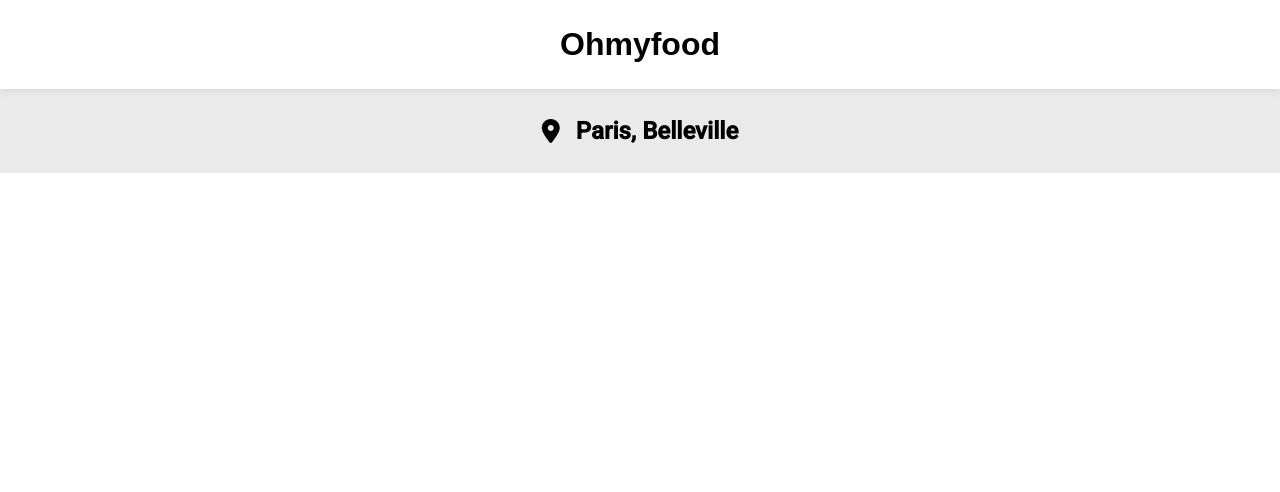
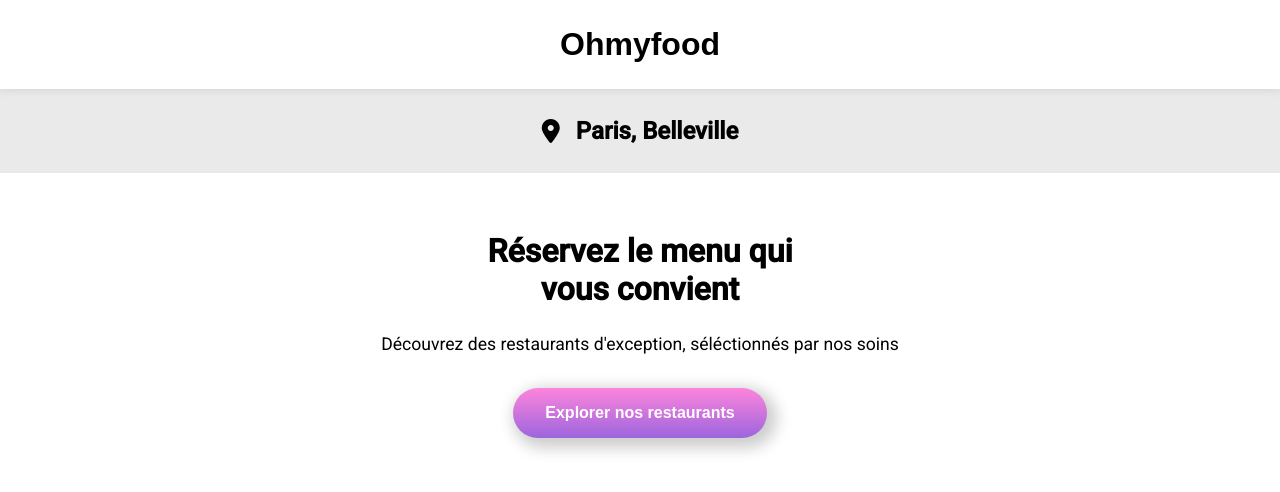
Before and after one commit to Runnerplain/Ohmyfood, a plain HTML site: page index.html in a window 1280 px wide. Drawn offline with Linux system fonts and the light colour scheme; a web font is replaced by a local one.

Commit message:
section et btn

```diff
--- a/index.html
+++ b/index.html
@@ -18,6 +18,11 @@
             <i class="fa-solid fa-location-dot"></i>
             <h2>Paris, Belleville</h2>
         </div>
+        <section class="search">
+            <h2>Réservez le menu qui <br> vous convient</h2>
+            <p>Découvrez des restaurants d'exception, séléctionnés par nos soins</p>
+            <button>Explorer nos restaurants</button>
+        </section>
     </main>
 </body>
 </html>
--- a/style.css
+++ b/style.css
@@ -34,3 +34,37 @@
 main .city i {
     font-size: 1.5rem;
 }
+
+/* Section h2 & btn */
+.search {
+    text-align: center;
+    padding-top: 2rem;
+}
+
+.search h2 {
+    font-size: 2rem;
+}
+
+.search p {
+    font-size: 1.1rem;
+}
+
+.search button {
+    margin-top: 1rem;
+    padding: 1rem 2rem;
+    border-radius: 5rem;
+    border: none;
+    background-image: linear-gradient(0deg,rgba(147,86,220,.9),rgba(255,121,218,.9));
+    color: white;
+    font-weight: bold;
+    font-size: 1rem;
+    box-shadow:5px 5px 15px 5px rgba(0,0,0,0.2);
+    cursor: pointer;
+    transition: 100ms;
+}
+
+.search button:hover {
+    transform: scale(1.03);
+    opacity: 0.9;
+    box-shadow: 5px 5px 15px 5px rgba(0,0,0,0.4) ;
+}
```
